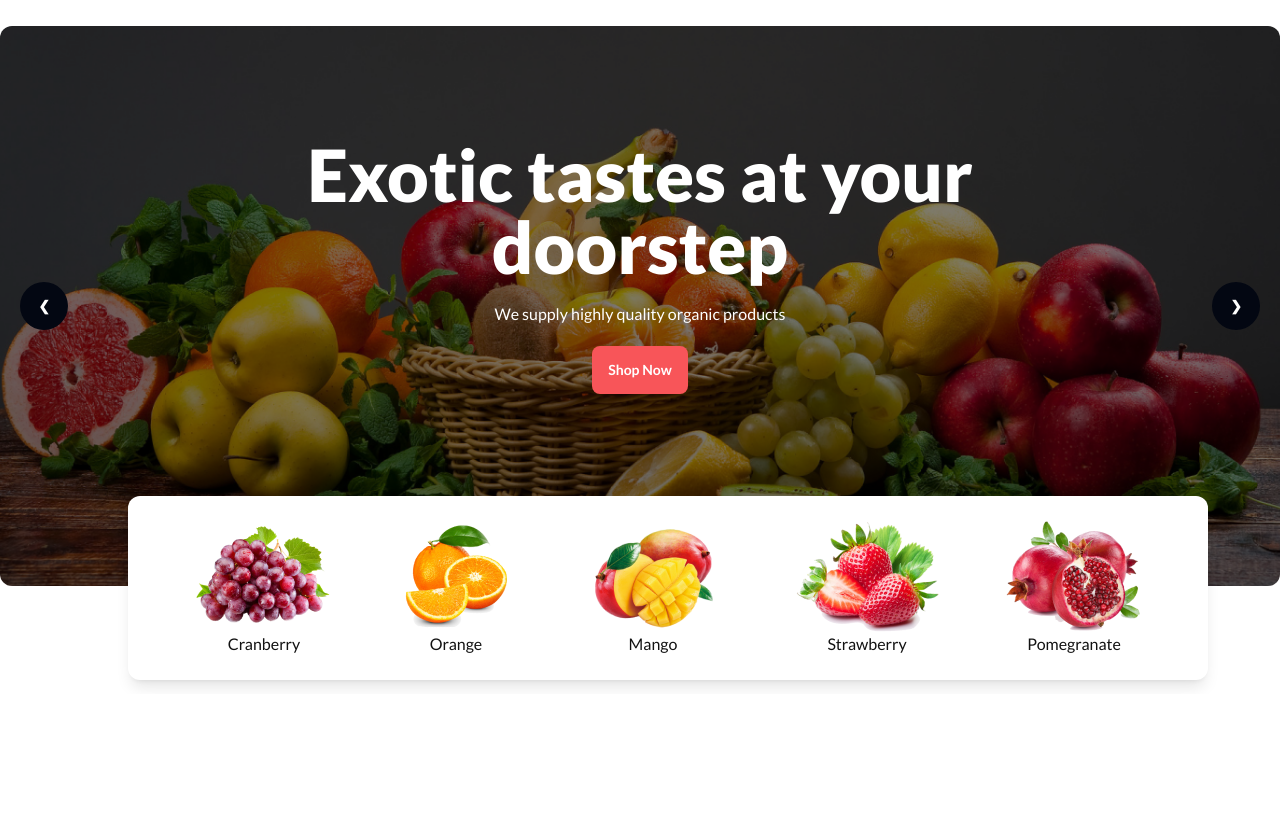
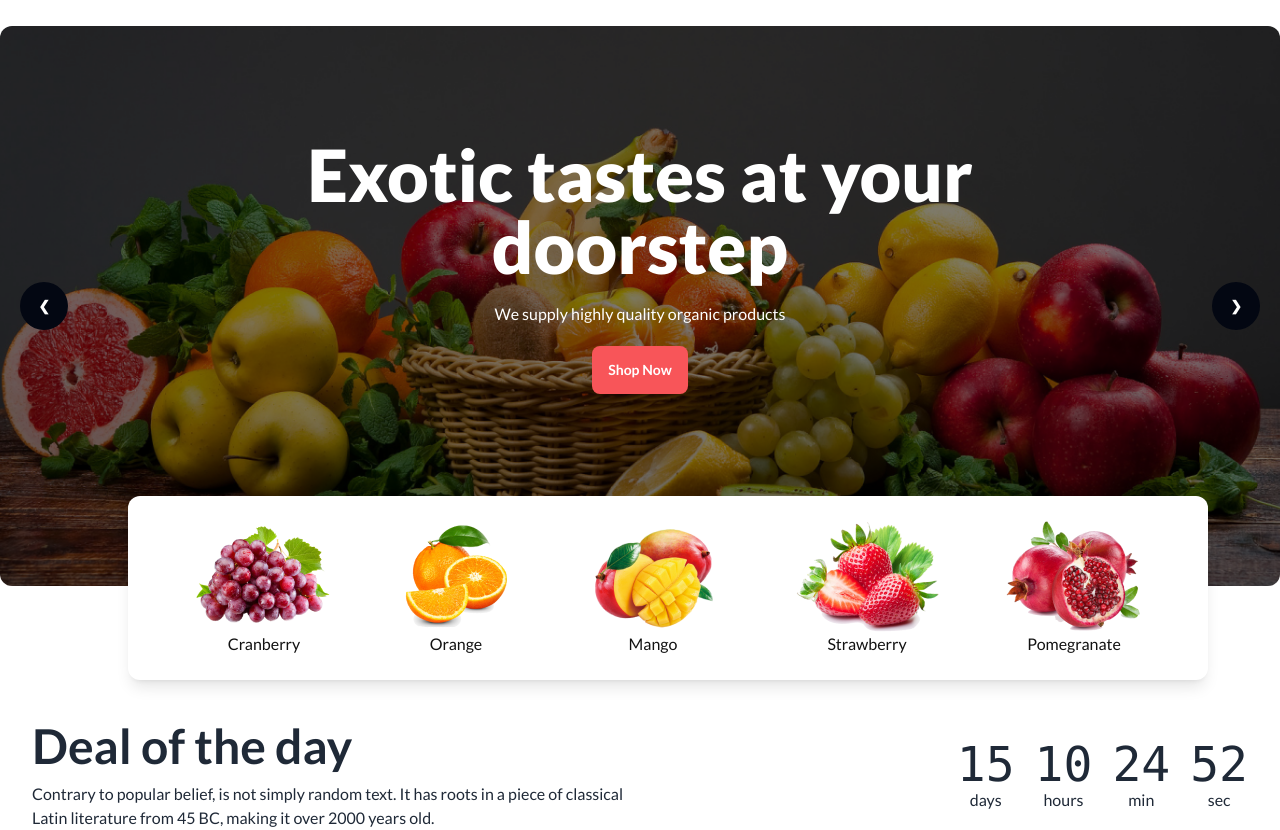
Before and after one commit to chanchal978/assignment3, a plain HTML site: page index.html in a window 1280 px wide. Shown: the part 106-936 px from the top of the page. Before the commit the page ends 800 px from the top, so only its background shows below. Drawn offline with nearby package versions, Linux system fonts and the light colour scheme; grey boxes are pictures that could not be loaded.

Commit message:
count down

```diff
--- a/index.html
+++ b/index.html
@@ -190,7 +190,41 @@
 
     </header>
     <main>
+        <section
+        class="max-w-screen-xl mx-auto px-8 mt-32 flex flex-col lg:flex-row items-center justify-between lg:gap-52 gap-6">
+        <div class="lg:text-left text-center">
+            <h3 class="text-5xl font-bold pb-3">Deal of the day</h3>
+            <p>Contrary to popular belief, is not simply random text. It has roots in a piece of classical <br>
+                Latin literature from 45 BC, making it over 2000 years old.</p>
+        </div>
 
+        <div class="grid grid-flow-col gap-5 text-center auto-cols-max">
+            <div class="flex flex-col">
+              <span class="countdown font-mono text-5xl">
+                <span style="--value:15;"></span>
+              </span>
+              days
+            </div>
+            <div class="flex flex-col">
+              <span class="countdown font-mono text-5xl">
+                <span style="--value:10;"></span>
+              </span>
+              hours
+            </div>
+            <div class="flex flex-col">
+              <span class="countdown font-mono text-5xl">
+                <span style="--value:24;"></span>
+              </span>
+              min
+            </div>
+            <div class="flex flex-col">
+              <span class="countdown font-mono text-5xl">
+                <span style="--value:52;"></span>
+              </span>
+              sec
+            </div>
+          </div>
+    </section>
     </main>
     <footer>
 
```
